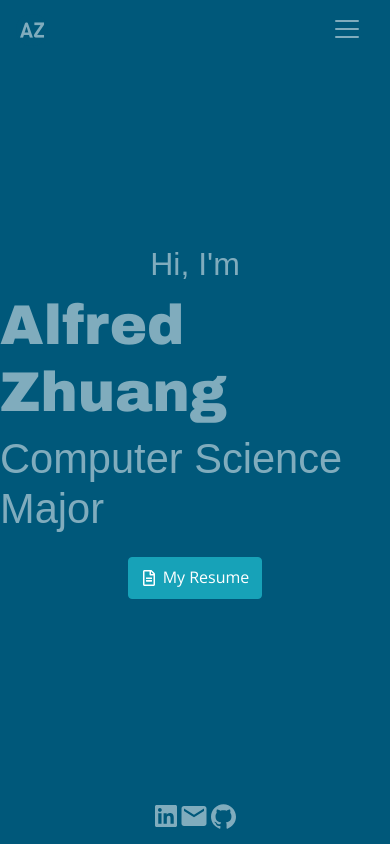
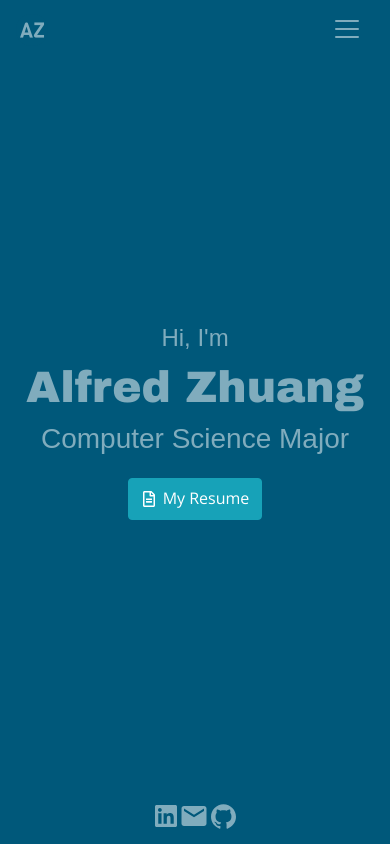
Before and after one commit to alfredzhuang/portfolio, a React (Create React App) app: page / in a window 390 px wide. Built offline with nearby package versions, Linux system fonts and the light colour scheme; a web font is replaced by a local one.

Commit message:
made home page mobile-friendly

```diff
--- a/src/pages/HomePage.css
+++ b/src/pages/HomePage.css
@@ -41,3 +41,27 @@ h2 {
     position: relative;
     top: 1px;
 }
+
+@media (max-width: 490px) {
+  .top-subheading {
+    font-size: 1.5rem;
+  }
+  .heading {
+    font-size: 2.75rem;
+  }
+  .bottom-subheading {
+    font-size: 1.75rem;
+  }
+}
+
+@media (max-width: 340px) {
+  .top-subheading {
+    font-size: 1rem;
+  }
+  .heading {
+    font-size: 2rem;
+  }
+  .bottom-subheading {
+    font-size: 1.4rem;
+  }
+}
```
